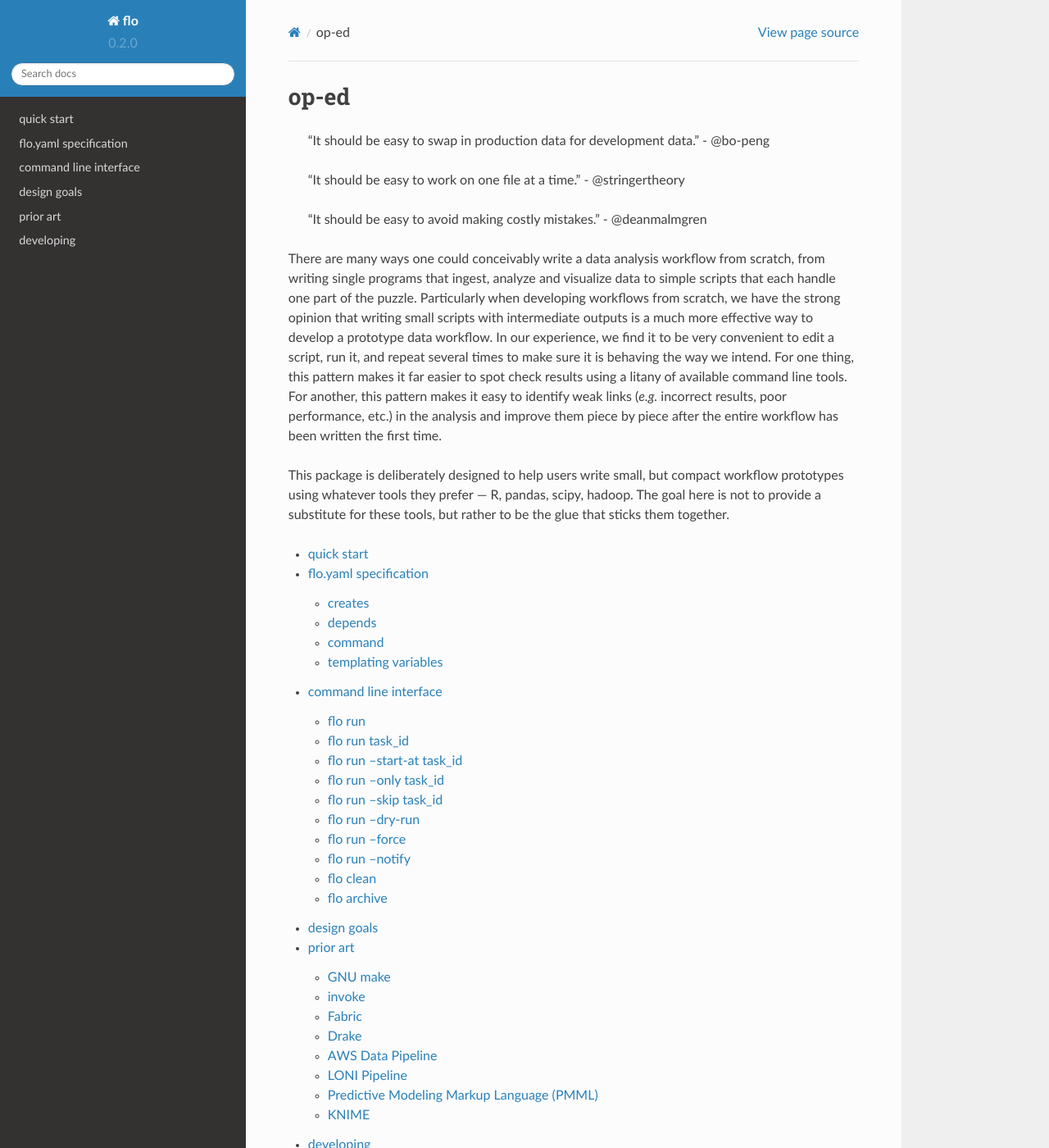
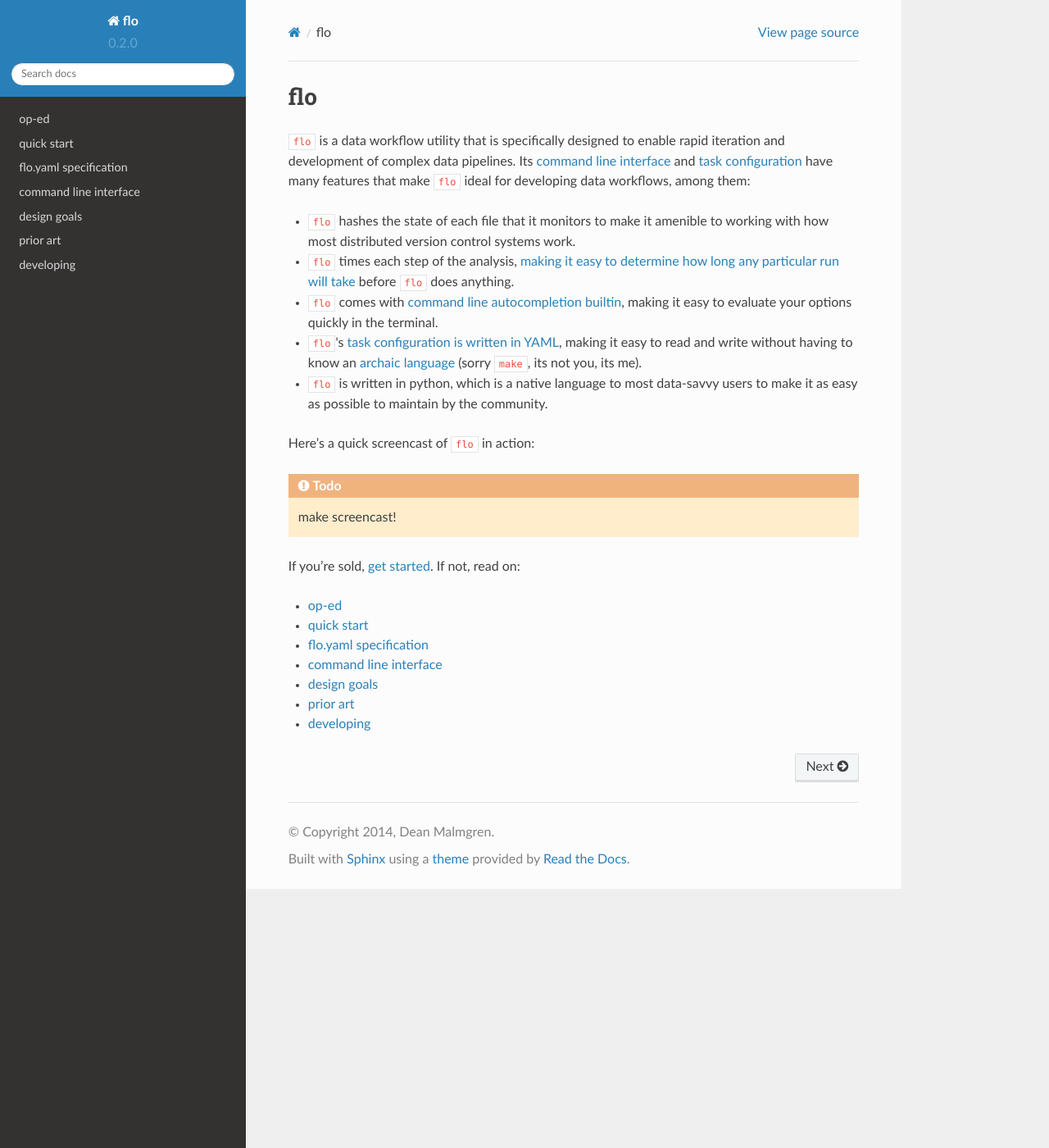
Before and after one commit to deanmalmgren/flo, a Sphinx documentation site: the page built from docs/index.rst, in a window 1280 px wide and 1400 px high. Shown: the whole window at 82% size. Built offline with Sphinx 7.4.7 and the Read the Docs theme 2.0.0, drawn with Linux system fonts in a browser that asks for light colours; some of the changed text lies outside the part shown.

Commit message:
added a quick intro and put op-ed in a separate file

```diff
--- a/docs/command_line_interface.rst
+++ b/docs/command_line_interface.rst
@@ -1,3 +1,5 @@
+.. _command-line-interface:
+
 command line interface
 ~~~~~~~~~~~~~~~~~~~~~~
 
--- a/docs/conf.py
+++ b/docs/conf.py
@@ -31,6 +31,7 @@ import os
 extensions = [
     'sphinx.ext.todo',
 ]
+todo_include_todos = True
 
 # Add any paths that contain templates here, relative to this directory.
 templates_path = ['_templates']
--- a/docs/design_goals.rst
+++ b/docs/design_goals.rst
@@ -9,11 +9,11 @@ has `many desirable properties of working with data workflows
 <http://bost.ocks.org/mike/make/>`__. Specifically, the design goals
 for this project are to:
 
--  *Provide an easy-to-use framework.* This applies for n00bs and pros
+*  *Provide an easy-to-use framework.* This applies for n00bs and pros
    alike. Use human-readable syntax.
--  *Prevent, as much as reasonably possible, costly mistakes.* Avoid
+*  *Prevent, as much as reasonably possible, costly mistakes.* Avoid
    inadvertently rerunning commands that overwrite results or executing
    commands that take a long time.
--  *Encourage good development practices, but allow for flexibility.*
+*  *Encourage good development practices, but allow for flexibility.*
    There's a tradeoff here, but we have :ref:`an opinion <op-ed>` on how
    to do this in a good way.
--- a/docs/index.rst
+++ b/docs/index.rst
@@ -1,53 +1,50 @@
-.. flo documentation master file, created by
-   sphinx-quickstart on Wed Apr 23 19:42:51 2014.
-   You can adapt this file completely to your liking, but it should at least
-   contain the root `toctree` directive.
+flo
+===
 
-.. _op-ed:
+``flo`` is a data workflow utility that is specifically designed to
+enable rapid iteration and development of complex data pipelines. Its
+:ref:`command line interface <command-line-interface>` and :ref:`task
+configuration <flo.yaml-specification>` have many features that make
+``flo`` ideal for developing data workflows, among them:
 
-op-ed
-~~~~~
+*  ``flo`` hashes the state of each file that it monitors to make it
+   amenible to working with how most distributed version control
+   systems work.
+*  ``flo`` times each step of the analysis, :ref:`making it easy to
+   determine how long any particular run will take <dry-run>` before
+   ``flo`` does anything.
+*  ``flo`` comes with :ref:`command line autocompletion builtin
+   <command-line-interface>`, making it easy to evaluate your options
+   quickly in the terminal.
+*  ``flo``\'s :ref:`task configuration is written in YAML
+   <flo.yaml-specification>`, making it easy to read and write without
+   having to know an :ref:`archaic language <GNU-make>` (sorry
+   ``make``, its not you, its me).
+*  ``flo`` is written in python, which is a native language to most
+   data-savvy users to make it as easy as possible to maintain by the
+   community.
 
-    "It should be easy to swap in production data for development data."
-    - @bo-peng
+Here's a quick screencast of ``flo`` in action:
 
-    "It should be easy to work on one file at a time." - @stringertheory
+.. todo:: make screencast!
 
-    "It should be easy to avoid making costly mistakes." - @deanmalmgren
-
-There are many ways one could conceivably write a data analysis workflow
-from scratch, from writing single programs that ingest, analyze and
-visualize data to simple scripts that each handle one part of the
-puzzle. Particularly when developing workflows from scratch, we have the
-strong opinion that writing small scripts with intermediate outputs is a
-much more effective way to develop a prototype data workflow. In our
-experience, we find it to be very convenient to edit a script, run it,
-and repeat several times to make sure it is behaving the way we intend.
-For one thing, this pattern makes it far easier to spot check results
-using a litany of available command line tools. For another, this
-pattern makes it easy to identify weak links (*e.g.* incorrect results,
-poor performance, etc.) in the analysis and improve them piece by piece
-after the entire workflow has been written the first time.
-
-This package is deliberately designed to help users write small, but
-compact workflow prototypes using whatever tools they prefer --- R,
-pandas, scipy, hadoop. The goal here is not to provide a substitute for
-these tools, but rather to be the glue that sticks them together.
+If you're sold, :ref:`get started <quick-start>`. If not, read on:
 
 .. toctree::
+   op_ed
    quick_start
    yaml_specification
    command_line_interface
    design_goals
    prior_art
    developing
-   :maxdepth: 2
+   :maxdepth: 1
 
+.. COMMENTING THIS OUT FOR NOW
 
+   Indices and tables
+   ==================
 
-Indices and tables
-==================
-
-* :ref:`genindex`
-* :ref:`modindex`
-* :ref:`search`
+   * :ref:`genindex`
+   * :ref:`modindex`
+   * :ref:`search`
--- a/docs/quick_start.rst
+++ b/docs/quick_start.rst
@@ -1,3 +1,5 @@
+.. _quick-start:
+
 quick start
 ~~~~~~~~~~~
 
```
Also changed, not shown: other parts of docs/command_line_interface.rst (+2 -0 lines), docs/op_ed.rst (added, +33 -0 lines).
